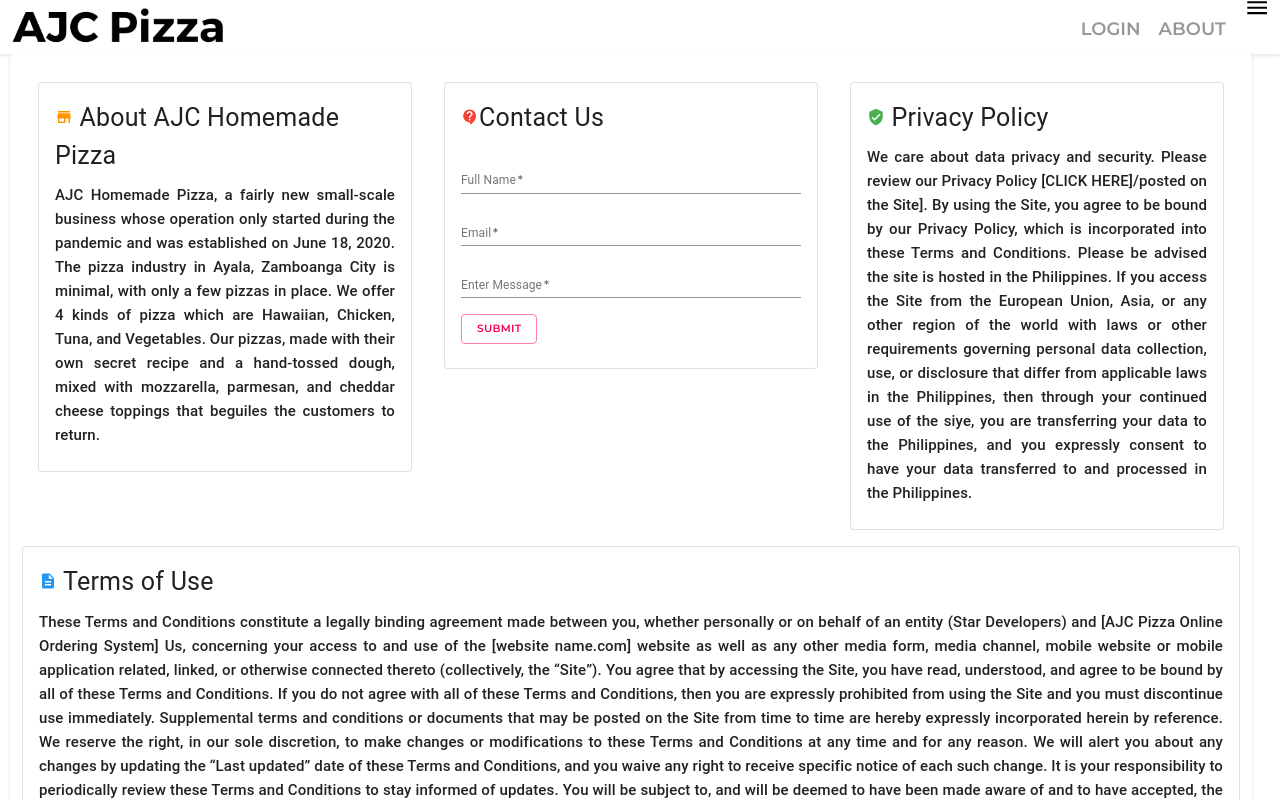
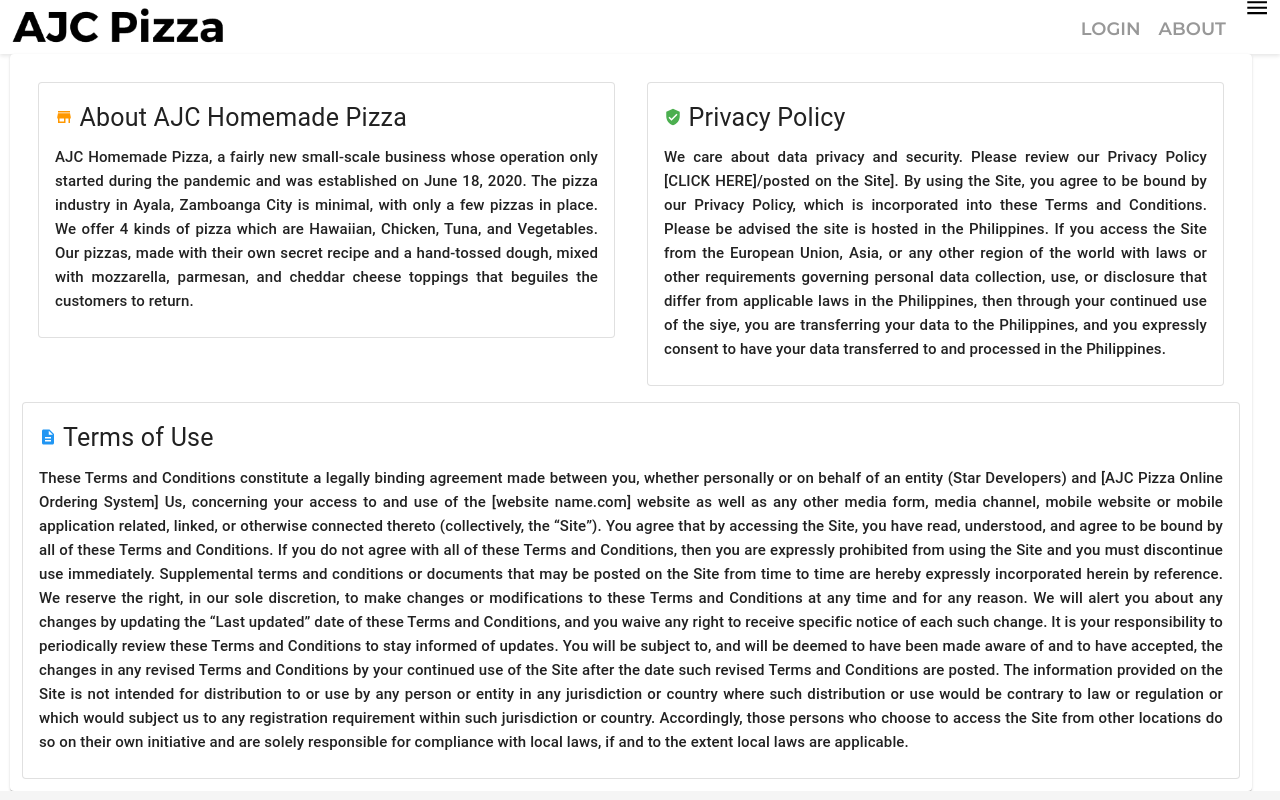
Before and after one commit to StarSoftwareDevelopers/my-app--AJC-PIZZA-, a React (Create React App) app: page /about in a window 1280 px wide. Shown: the top 800 px of the page. Built offline with nearby package versions, Linux system fonts and the light colour scheme; no server answers.

Commit message:
fixed those not used

```diff
--- a/src/pages/About/index.js
+++ b/src/pages/About/index.js
@@ -8,10 +8,7 @@ import Typography from "@material-ui/core/Typography";
 import StoreIcon from "@material-ui/icons/Store";
 import DescriptionIcon from "@material-ui/icons/Description";
 import VerifiedUserIcon from "@material-ui/icons/VerifiedUser";
-import ContactSupportIcon from "@material-ui/icons/ContactSupport";
-import { green, orange, blue, red } from "@material-ui/core/colors";
-
-import ContactUs from "./../../components/ContactUs";
+import { green, orange, blue } from "@material-ui/core/colors";
 
 const useStyles = makeStyles({
   root: {
@@ -44,7 +41,7 @@ const About = () => {
         }}
       >
         <Grid container spacing={4} className={classes.GridContainer}>
-          <Grid item xs={12} sm={4}>
+          <Grid item xs={12} sm={6}>
             <Card className={classes.root} variant="outlined">
               <CardContent>
                 <Typography className={classes.title} gutterBottom>
@@ -65,19 +62,7 @@ const About = () => {
             </Card>
           </Grid>
 
-          <Grid item xs={12} sm={4}>
-            <Card className={classes.root} variant="outlined">
-              <CardContent>
-                <Typography className={classes.title} gutterBottom>
-                  <ContactSupportIcon style={{ color: red[500] }} />
-                  Contact Us
-                </Typography>
-                <ContactUs />
-              </CardContent>
-            </Card>
-          </Grid>
-
-          <Grid item xs={12} sm={4}>
+          <Grid item xs={12} sm={6}>
             <Card className={classes.root} variant="outlined">
               <CardContent>
                 <Typography className={classes.title} gutterBottom>
```
